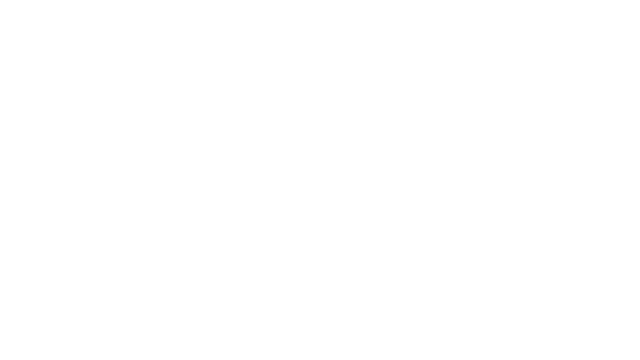
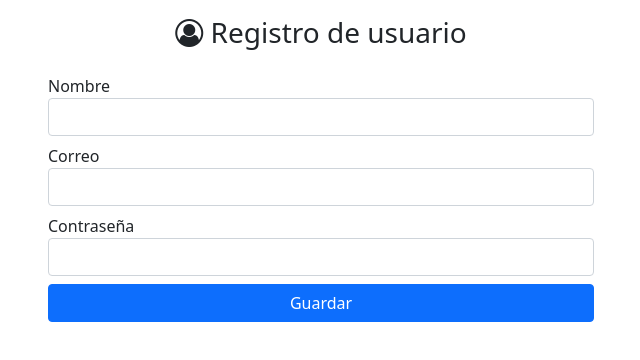
Before and after one commit to rdanielpolich/blog-comision29i, a React (Vite) app: page /registro in a window 1280 px wide. Shown: the top 360 px of the page, without its empty margins (319-959 px from the left). Built offline with nearby package versions, Linux system fonts and the light colour scheme.

Commit message:
Copnectando con backend local de la clase

```diff
--- a/src/App.jsx
+++ b/src/App.jsx
@@ -5,6 +5,7 @@
 import HomeScreen from "./pages/HomeScreen";
 import LoginScreen from "./pages/LoginScreen";
 import PostScreen from "./pages/PostScreen";
+import RegistroScreen from "./pages/RegistroScreen";
 
 function App() {
   return (
@@ -12,6 +13,8 @@
       <Routes>
         <Route path="/" element={<HomeScreen />} />
         <Route path="/login" element={<LoginScreen />} />
+        <Route path="/registro" element={<RegistroScreen />} />
+
         <Route path="/edit" element={<EditScreen />} />
         <Route path="/post/:id" element={<PostScreen />} />
         <Route path="*" element={<ErrorScreen />} />
--- a/src/helpers/fetchApp.js
+++ b/src/helpers/fetchApp.js
@@ -1,3 +1,33 @@
+const url = "http://localhost:8080/api";
+
+export const postUsuario = async (datos) => {
+  const resp = await fetch(`${url}/usuarios`, {
+    method: "POST",
+    body: JSON.stringify(datos),
+    headers: {
+      "Content-type": "application/json; charset=UTF-8",
+    },
+  });
+
+  const data = await resp.json();
+
+  return data;
+};
+
+export const postAuth = async (datos) => {
+  const resp = await fetch(`${url}/auth/login`, {
+    method: "POST",
+    body: JSON.stringify(datos),
+    headers: {
+      "Content-type": "application/json; charset=UTF-8",
+    },
+  });
+
+  const data = await resp.json();
+
+  return data;
+};
+
 export const getPosts = async () => {
   const resp = await fetch("http://localhost:8080/posts");
   const data = await resp.json();
--- a/src/main.jsx
+++ b/src/main.jsx
@@ -5,7 +5,9 @@
 import "bootstrap/dist/css/bootstrap.min.css";
 import "bootstrap/dist/js/bootstrap.bundle";
 
-ReactDOM.createRoot(document.getElementById('root')).render(
+import "font-awesome/css/font-awesome.css";
+
+ReactDOM.createRoot(document.getElementById("root")).render(
   <React.StrictMode>
     <App />
   </React.StrictMode>
--- a/src/pages/LoginScreen.jsx
+++ b/src/pages/LoginScreen.jsx
@@ -1,33 +1,94 @@
-import React from "react";
-import "../css/login.css"
+import React, { useState } from "react";
+import "../css/login.css";
+import { postAuth } from "../helpers/fetchApp";
 
 const LoginScreen = () => {
+  const [email, setEmail] = useState("");
+  const [password, setPassword] = useState("");
+  const [message, setMessage] = useState(null);
+
+  const validarDatos = () => {
+    const datos = {
+      email,
+      password,
+    };
+    postAuth(datos).then((respuesta) => {
+      console.log(respuesta);
+      if (respuesta?.token) {
+        setMessage({ ok: true, msg: "Login ok" });
+      } else {
+        setMessage(respuesta);
+      }
+    });
+  };
+
   return (
-
-
     <div className="container mt-5">
       <div className="row">
         <div className="col-12 col-md-6 offset-md-3">
           <div className="card mt-5">
             <div className="card-header text-center">
-                <h2><i className="fa fa-user-circle-o me-3" aria-hidden="true"></i>Iniciar Sesion</h2>
+              <h2>
+                <i className="fa fa-user-circle-o me-3" aria-hidden="true"></i>
+                Iniciar Sesion
+              </h2>
             </div>
             <div className="card-body text-center">
-                <label className="me-3" >Usuario</label><br />
-                <input type="text" /><br /><br />
-                <label className >Contraseña</label><br />
-                <input type="text" />
+              <label className="me-3">Usuario</label>
+              <br />
+              <input
+                type="text"
+                value={email}
+                onChange={(e) => setEmail(e.target.value)}
+              />
+              <br />
+              <br />
+              <label>Contraseña</label>
+              <br />
+              <input
+                type="password"
+                value={password}
+                onChange={(e) => setPassword(e.target.value)}
+              />
             </div>
             <div className="card-footer d-flex justify-content-evenly">
-                <button className="btn btn-success btn-lg">Iniciar Sesion</button>
-                <button className="btn btn-success btn-lg"><i class="fa fa-google me-2" aria-hidden="true"></i>Google</button>
+              <button className="btn btn-success btn-lg" onClick={validarDatos}>
+                Iniciar Sesion
+              </button>
+              <button className="btn btn-success btn-lg">
+                <i className="fa fa-google me-2" aria-hidden="true"></i>Google
+              </button>
+            </div>
+          </div>
+          {message && (
+            <div
+              className={
+                message?.ok
+                  ? "alert alert-success mt-3"
+                  : "alert alert-danger mt-3"
+              }
+              role="alert"
+            >
+              {message.msg}
+            </div>
+          )}
+          {/* {message &&
+
+              <div
+                className={
+                  item?.token
+                    ? "alert alert-success mt-3"
+                    : "alert alert-danger mt-3"
+                }
+                role="alert"
+                key={index}
+              >
+                {item.msg}
+              </div>
+            )} */}
         </div>
       </div>
     </div>
-        </div>
-      </div>
-
-
   );
 };
 
--- /dev/null
+++ b/src/pages/RegistroScreen.jsx
@@ -0,0 +1,113 @@
+import React, { useState } from "react";
+import { postUsuario } from "../helpers/fetchApp";
+
+const RegistroScreen = () => {
+  const [formValues, setFormValues] = useState({
+    nombre: "",
+    email: "",
+    password: "",
+    role: "USER_ROLE",
+  });
+
+  const [message, setMessage] = useState([]);
+
+  const handleChange = (e) => {
+    setFormValues({
+      ...formValues,
+      [e.target.name]: e.target.value,
+    });
+  };
+
+  const handleSubmit = (e) => {
+    e.preventDefault();
+
+    postUsuario(formValues).then((respuesta) => {
+      console.log(respuesta);
+      if (respuesta?.errors) {
+        setMessage(respuesta.errors);
+      } else {
+        setMessage([{ ok: true, msg: "Registro exitoso!" }]);
+        setFormValues({
+          nombre: "",
+          email: "",
+          password: "",
+          role: "USER_ROLE",
+        });
+        setTimeout(() => {
+          setMessage([]);
+        }, 2000);
+      }
+    });
+  };
+
+  return (
+    <div className="container">
+      <div className="row my-3">
+        <div className="col text-center">
+          <h3>
+            <i className="fa fa-user-circle-o" aria-hidden="true"></i> Registro
+            de usuario
+          </h3>
+        </div>
+      </div>
+      <div className="row">
+        <div className="col-12 col-md-6 offset-md-3">
+          <form onSubmit={handleSubmit}>
+            <div className="form-group">
+              <label>Nombre</label>
+              <input
+                type="text"
+                className="form-control mb-2"
+                name="nombre"
+                value={formValues.nombre}
+                onChange={handleChange}
+                required
+              />
+            </div>
+            <div className="form-group">
+              <label>Correo</label>
+              <input
+                type="email"
+                className="form-control mb-2"
+                name="email"
+                value={formValues.email}
+                onChange={handleChange}
+                required
+              />
+            </div>
+            <div className="form-group">
+              <label>Contraseña</label>
+              <input
+                type="password"
+                className="form-control mb-2"
+                name="password"
+                value={formValues.password}
+                onChange={handleChange}
+                required
+              />
+            </div>
+            <div className="d-grid">
+              <button className="btn btn-primary">Guardar</button>
+            </div>
+          </form>
+          {message.length > 0 &&
+            message.map((item, index) => (
+              <div
+                className={
+                  item?.ok
+                    ? "alert alert-success mt-3"
+                    : "alert alert-danger mt-3"
+                }
+                role="alert"
+                key={index}
+              >
+                {item.msg}
+              </div>
+            ))}
+        </div>
+      </div>
+    </div>
+  );
+};
+
+export default RegistroScreen;
```
Lines whose indentation alone changed are shown as unchanged.
